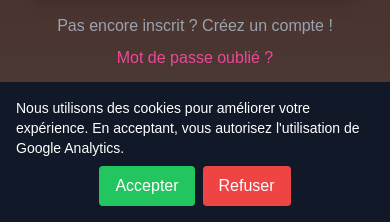
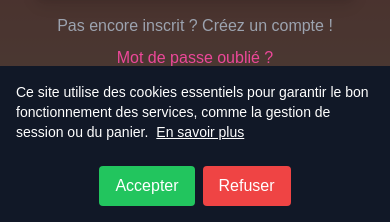
Before and after one commit to Florian-Bclt/weedmax, a Next.js app: page /login in a window 390 px wide. Shown: the part 622-844 px from the top of the page. Built offline with nearby package versions, Linux system fonts and the light colour scheme; no server answers; the database is empty.

Commit message:
edit cookie

```diff
--- a/src/app/components/CookieBanner.tsx
+++ b/src/app/components/CookieBanner.tsx
@@ -1,40 +1,39 @@
 "use client";
 
 import { useState, useEffect } from "react";
+import Link from "next/link";
 
 export default function CookieBanner() {
   const [showBanner, setShowBanner] = useState(false);
-  const [cookiesAccepted, setCookiesAccepted] = useState(false);
 
   useEffect(() => {
     const consent = localStorage.getItem("cookieConsent");
     if (!consent) {
       setShowBanner(true);
-    } else {
-      setCookiesAccepted(consent === "true");
     }
   }, []);
 
   const handleAccept = () => {
     localStorage.setItem("cookieConsent", "true");
-    setCookiesAccepted(true);
     setShowBanner(false);
   };
 
   const handleReject = () => {
     localStorage.setItem("cookieConsent", "false");
-    setCookiesAccepted(false);
     setShowBanner(false);
   };
 
   if (!showBanner) return null;
 
   return (
-    <div className="fixed bottom-0 w-full bg-gray-900 text-white p-4 flex flex-col items-center md:flex-row justify-between">
-      <p className="text-sm">
-        Nous utilisons des cookies pour améliorer votre expérience. En acceptant, vous autorisez l'utilisation de Google Analytics.
+    <div className="fixed bottom-0 w-full bg-gray-900 text-white p-4 z-100 flex flex-col items-center md:flex-row justify-between shadow-xl">
+      <p className="text-sm lg:ml-10">
+        Ce site utilise des cookies essentiels pour garantir le bon fonctionnement des services, comme la gestion de session ou du panier.
+        <Link href="/politique-de-confidentialite" className="underline hover:text-gray-300 ml-2">
+          En savoir plus
+        </Link>
       </p>
-      <div className="mt-2 md:mt-0">
+      <div className="mt-6 md:mt-0">
         <button onClick={handleAccept} className="bg-green-500 px-4 py-2 rounded text-white mr-2">Accepter</button>
         <button onClick={handleReject} className="bg-red-500 px-4 py-2 rounded text-white">Refuser</button>
       </div>
--- a/src/app/components/GoogleTagManager.tsx
+++ /dev/null
@@ -1,23 +0,0 @@
-import Script from 'next/script';
-
-export default function GoogleTagManager() {
-  return (
-    <>
-      <Script
-        id="gtm-script"
-        strategy="afterInteractive"
-        dangerouslySetInnerHTML={{
-          __html: `
-          (function(w,d,s,l,i){w[l]=w[l]||[];w[l].push({'gtm.start':
-          new Date().getTime(),event:'gtm.js'});var f=d.getElementsByTagName(s)[0],
-          j=d.createElement(s),dl=l!='dataLayer'?'&l='+l:'';j.async=true;j.src=
-          'https://www.googletagmanager.com/gtm.js?id='+i+dl;f.parentNode.insertBefore(j,f);
-          })(window,document,'script','dataLayer','GTM-XXXXXXX');
-          `,
-        }}
-      />
-    </>
-  );
-}
-
-// Modiifer GTM-XXXXXXX par l'ID GTM
--- a/src/app/components/Layout.tsx
+++ b/src/app/components/Layout.tsx
@@ -1,14 +1,12 @@
 import Navbar from "./Navbar"
 import CookieBanner from "./CookieBanner"
 import Footer from "./Footer"
-import GoogleTagManager from "./GoogleTagManager"
 
 export default function Layout({ children }: { children: React.ReactNode}) {
   return (
     <div className="min-h-screen bg-black text-white flex flex-col">
       <Navbar />
       <CookieBanner />
-      {typeof window !== "undefined" && localStorage.getItem("cookieConsent") === "true" && <GoogleTagManager />}
       <main className="bg-gray-100 text-gray-800 flex-grow">{children}</main>
       <Footer />
     </div>
```
